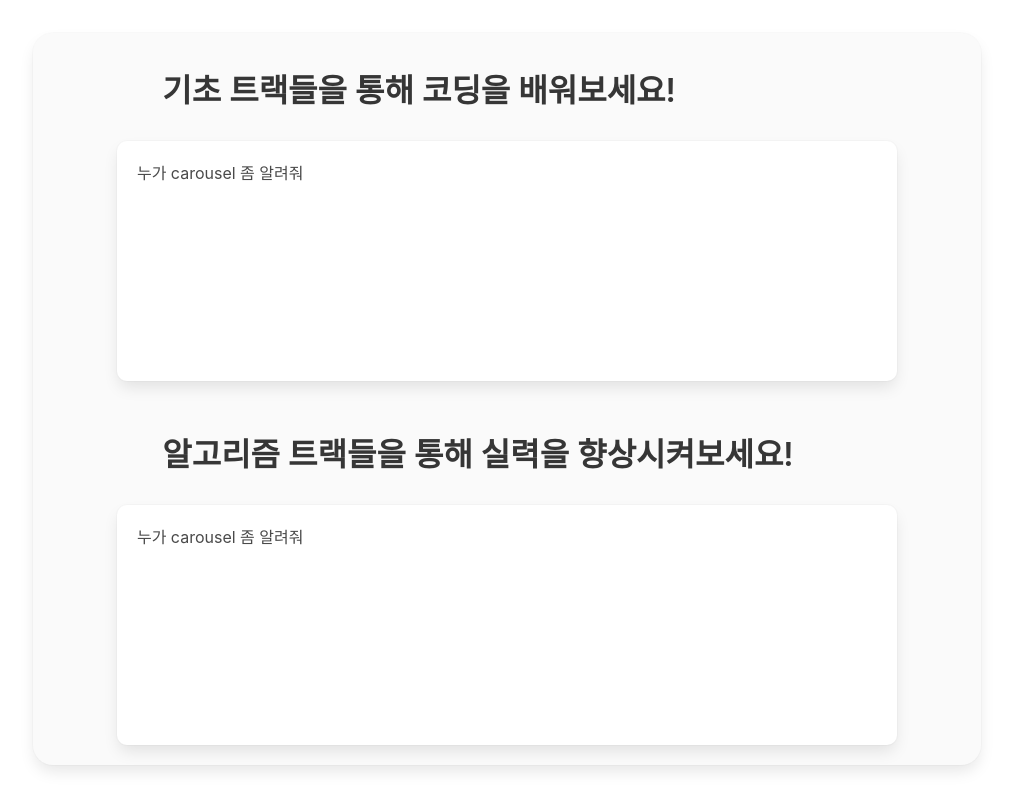
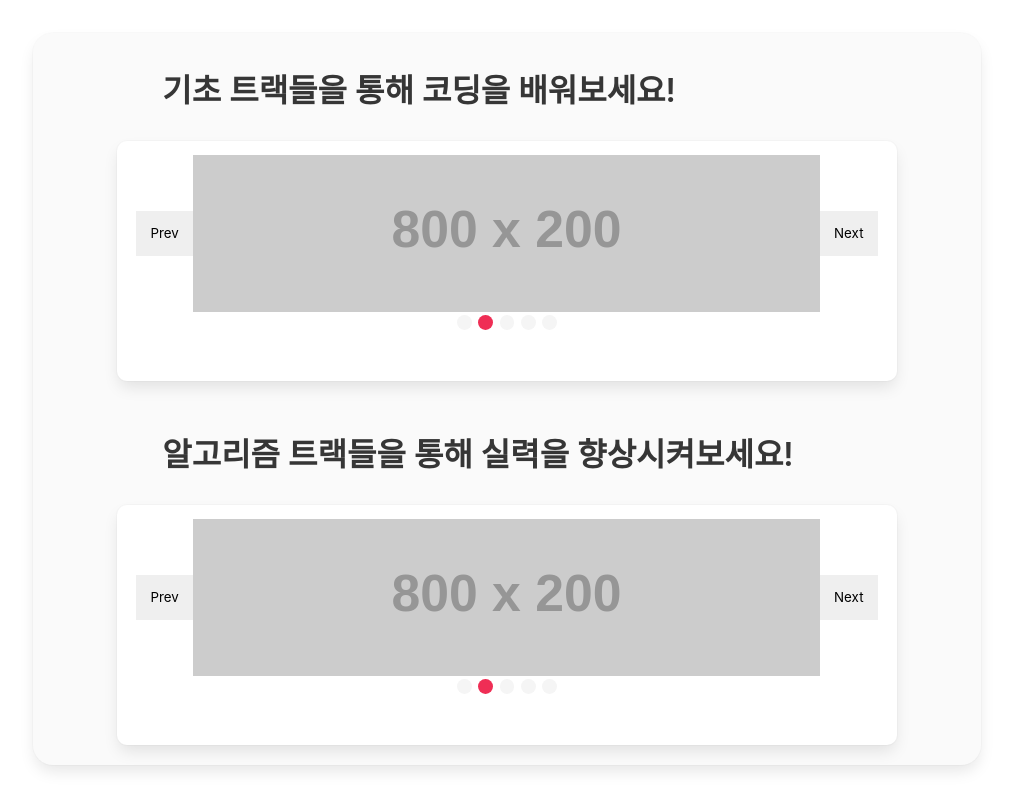
Before and after one commit to lumen4723/kuku, a SvelteKit app in the folder front/: page / in a window 1280 px wide. Shown: the part 740-1540 px from the top of the page, without its empty margins (133-1146 px from the left). Built offline with nearby package versions, Linux system fonts and the light colour scheme.

Commit message:
Landing_page_V1.2

```diff
--- /dev/null
+++ b/front/src/lib/carousel.svelte
@@ -0,0 +1,138 @@
+<script>
+    let currId = 0;
+    var images = [
+            'https://via.placeholder.com/800x200/200',
+            'https://via.placeholder.com/800x200/400',
+            'https://via.placeholder.com/800x200/600',
+            'https://via.placeholder.com/800x200/800',
+            'https://via.placeholder.com/800x200/1000',
+    ];
+    const imgLen = images.length;
+    let positionLeft = 0;
+
+    const moveSlider = () => {
+      positionLeft = currId * 100;
+    };
+
+    const next = () => {
+      currId = (currId >= imgLen - 1) ? 0 : currId + 1;
+      moveSlider();
+    };
+
+    const prev = () => {
+      currId = (currId <= 0) ? imgLen - 1 : currId - 1;
+      moveSlider();
+    };
+
+    const getIndex = (index) => {
+      currId = index;
+      moveSlider();
+    };
+
+    let interval = setInterval(next, 3000);
+
+    const autoPlay = () => {
+        interval = setInterval(next, 3000)
+    }
+
+    const stopPlay = () => {
+        clearInterval(interval)
+    }
+</script>
+
+<div class="columns">
+    <div class="column">
+        <div class="box"
+        style="width: 86%;
+        margin: 0 auto;
+        border-radius: 10px;
+        height: 240px;
+        padding: 0.9rem 1.2rem;"
+        >
+            <!-- svelte-ignore a11y-mouse-events-have-key-events -->
+            <div class="columns"
+            style="margin: auto"
+            on:mouseover={stopPlay}
+            on:mouseleave={autoPlay}
+            >
+                <div class="column"
+                id="arrow"
+                >
+                    <button on:click={prev}
+                    class="arrowbutton"
+                    >
+                        Prev
+                    </button>
+                </div>
+                <div class="column"
+                id="contain1"
+                >
+                    <div class="slider" style="left: -{positionLeft}%;">
+                        {#each images as img}
+                            <img src={img} alt="" />
+                        {/each}
+                    </div>
+                </div>
+                <div class="column"
+                id="arrow"
+                >
+                    <button on:click={next}
+                    class="arrowbutton"
+                    >
+                        Next
+                    </button>
+                </div>
+            </div>
+            <div class="buttons has-addons is-centered">
+                {#each images as _, i}
+                    <button
+                    class="button
+                    {currId === i ? "is-danger is-active" : "is-light"}
+                    "
+                    style="border-radius: 50%;
+                    height: 0.4rem;
+                    padding: 0.4rem;
+                    margin: 0.2rem;
+                    "
+                    on:click={() => getIndex(i)}
+                    />
+                {/each}
+            </div>
+        </div>
+    </div>
+</div>
+
+<style>
+    #contain1 {
+        padding: 0px 0px;
+        overflow: hidden;
+    }
+    .slider {
+        display: flex;
+        align-items: center;
+        position: relative;
+        transition: left 0.5s;
+    }
+    .slider img {
+        display: flex;
+        align-items: center;
+        justify-content: space-between;
+        object-fit: cover;
+        flex-shrink: 0;
+    }
+    #arrow {
+        align-items: center;
+        display: flex;
+        flex-basis: unset;
+        padding-left: 0px;
+        padding-right: 0px;
+    }
+    .arrowbutton{
+        padding: 0.9rem;
+        border: 0;
+        outline: 0;
+    }
+    .column{
+        flex-basis: unset;
+    }
+</style>
--- a/front/src/routes/+page.svelte
+++ b/front/src/routes/+page.svelte
@@ -1,3 +1,7 @@
+<script>
+    import Carousel from '$lib/carousel.svelte';
+</script>
+
 <section class="hero is-primary is-halfheight">
     <div class="hero-body">
         <div class="container">
@@ -62,18 +66,7 @@
                     </h1>
                 </div>
             </div>
-            <div class="columns">
-                <div class="column">
-                    <div class="box"
-                    style="width: 86%;
-                    margin: 0 auto;
-                    border-radius: 10px;
-                    height: 240px"
-                    >
-                        누가 carousel 좀 알려줘
-                    </div>
-                </div>
-            </div>
+            <Carousel />
         </div>
         <div class="container block">
             <div class="columns"
@@ -90,18 +83,7 @@
                     </h1>
                 </div>
             </div>
-            <div class="columns">
-                <div class="column">
-                    <div class="box"
-                    style="width: 86%;
-                    margin: 0 auto;
-                    border-radius: 10px;
-                    height: 240px"
-                    >
-                        누가 carousel 좀 알려줘
-                    </div>
-                </div>
-            </div>
+            <Carousel />
         </div>
     </div>
 </section>
@@ -149,3 +131,6 @@
         </table>
     </div>
 </section>
+
+<style>
+</style>
```
Also changed, not shown: 1 other file (tests, documents, lock files or other folders).
